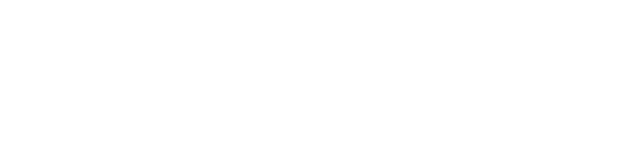
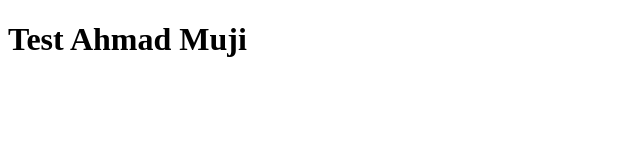
Before and after one commit to Muhammad-Ikhwan-Fathulloh/Skilvul-COVINDO-Kelompok-10, a plain HTML site: page index.html in a window 1280 px wide. Shown: the whole page, without its empty margins (0-640 px from the left). Drawn offline with Linux system fonts and the light colour scheme.

Commit message:
test branch ahmad

```diff
--- a/index.html
+++ b/index.html
@@ -12,7 +12,7 @@
 </head>
 
 <body>
-
+    <h1>Test Ahmad Muji</h1>
 </body>
 
 <script src="js/main.js"></script>
```
